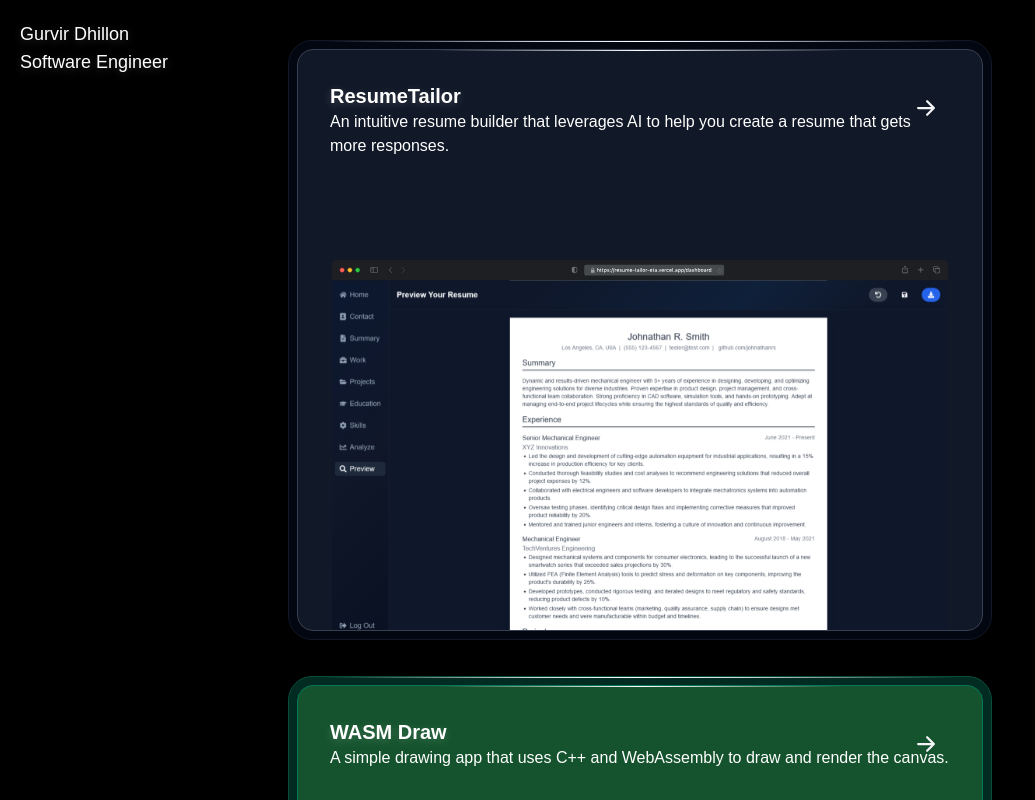
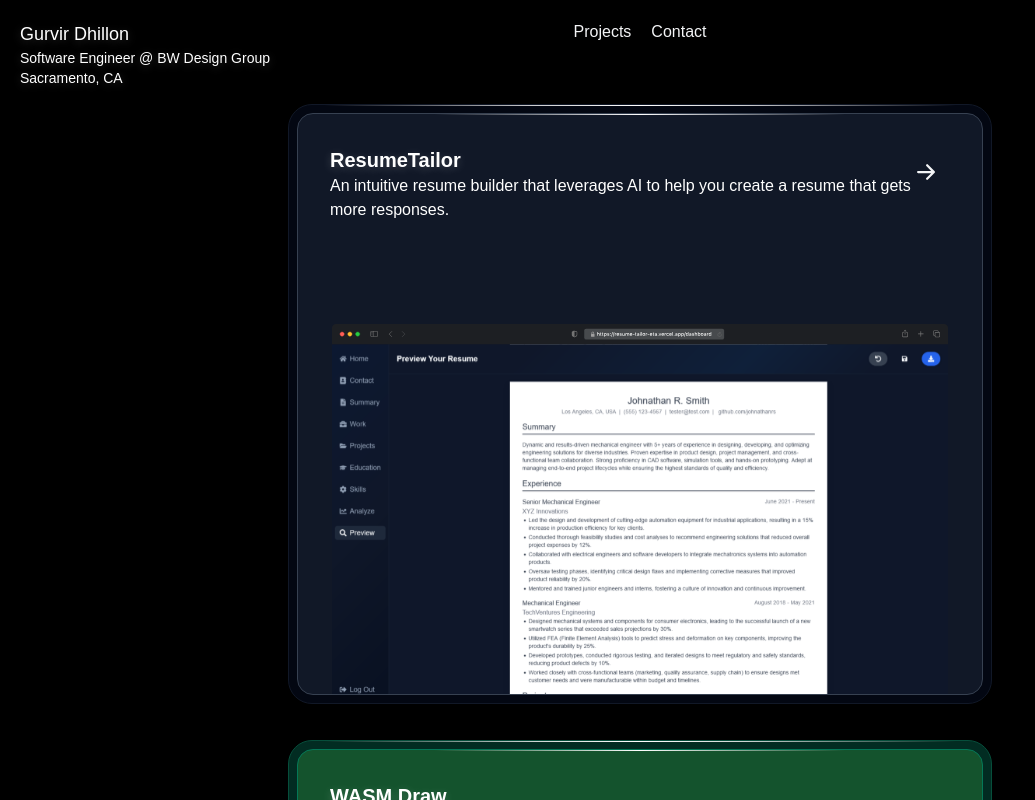
Before and after one commit to gdhillon2/portfolio, a Next.js app: page / in a window 1280 px wide. Shown: the top 800 px of the page, without its empty margins (0-1035 px from the left). Built offline with nearby package versions, Linux system fonts and the light colour scheme.

Commit message:
added more info to top left layout area

```diff
--- a/app/layout.tsx
+++ b/app/layout.tsx
@@ -30,7 +30,16 @@ export default function RootLayout({
       >
         <div className="flex flex-col items-start w-full h-fit p-5 text-shadow text-lg text-white fixed top-0 left-0">
           <div>Gurvir Dhillon</div>
-          <div>Software Engineer</div>
+          <div className="text-sm">Software Engineer @ BW Design Group</div>
+          <div className="text-sm">Sacramento, CA</div>
+        </div>
+        <div className="flex justify-center items-center w-full h-full base-text gap-5 p-5">
+          <div>
+            Projects
+          </div>
+          <div>
+            Contact
+          </div>
         </div>
         {children}
       </body>
```
